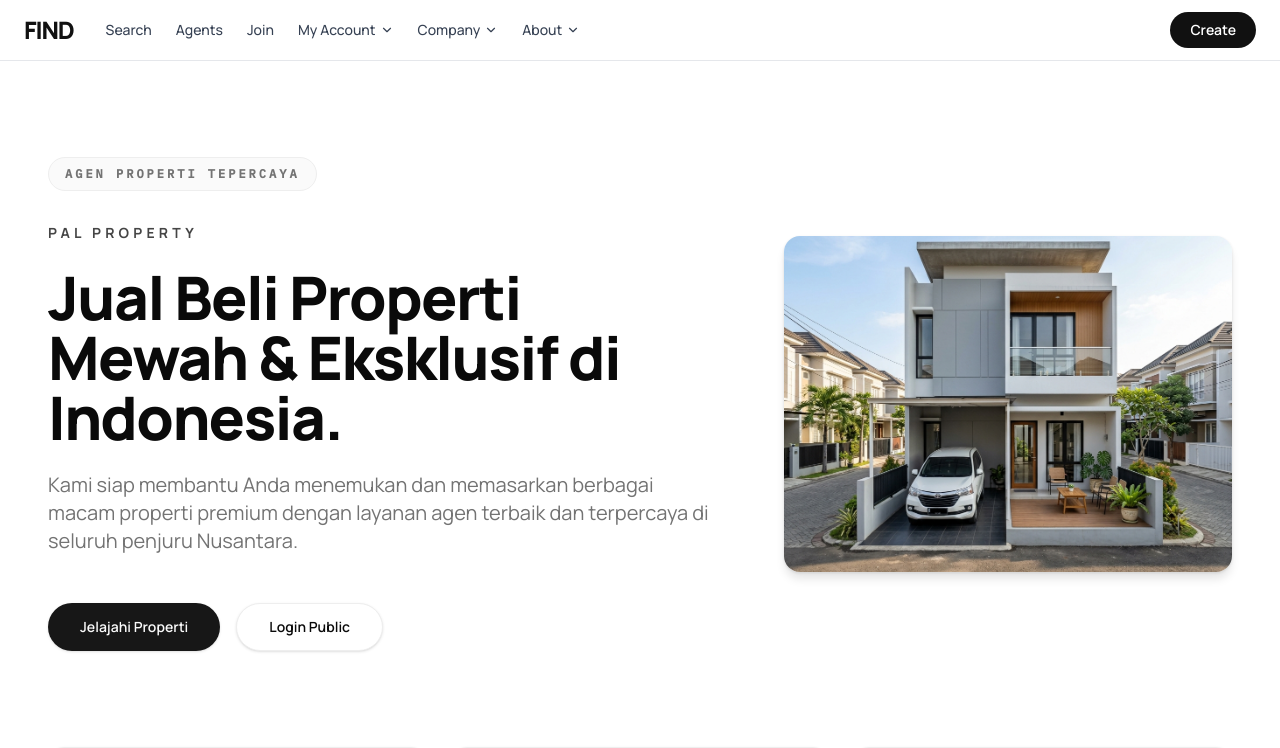
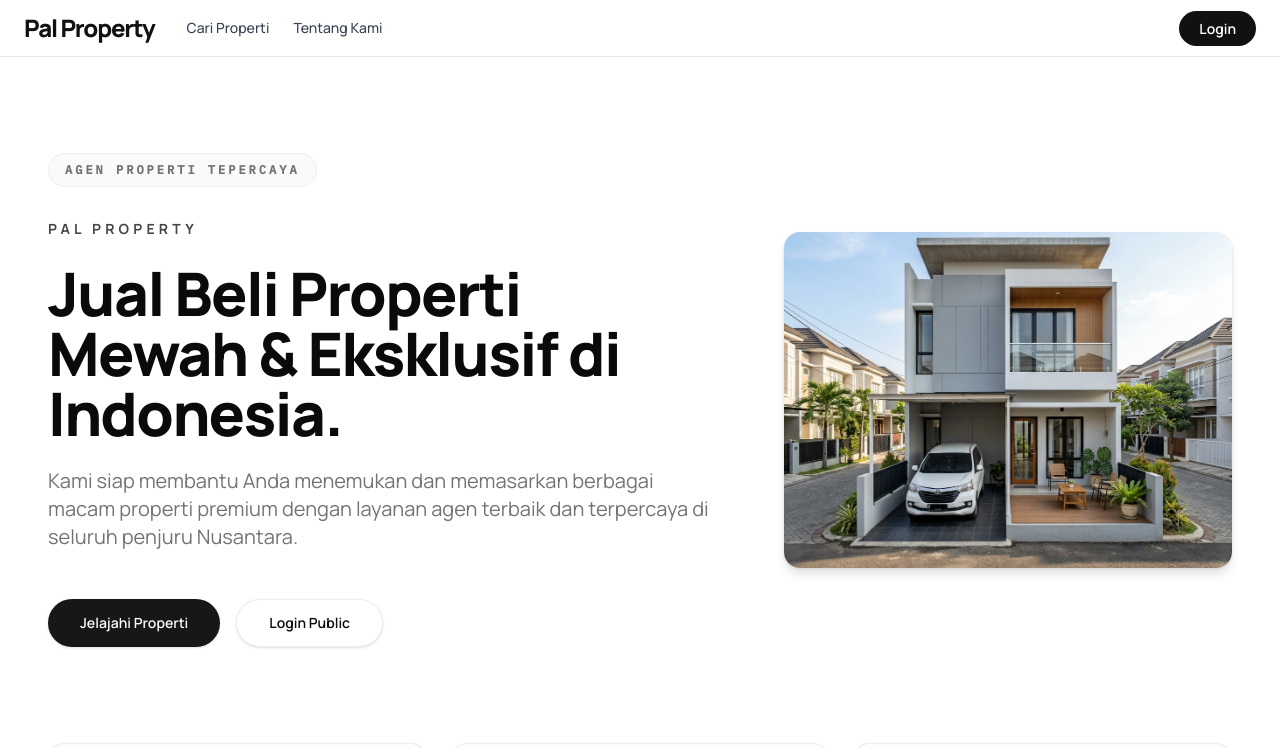
Before and after one commit to naufalilyasa/pal-property, a Next.js app in the folder frontend/: page / in a window 1280 px wide. Shown: the top 748 px of the page. Built offline with nearby package versions, Linux system fonts and the light colour scheme.

Commit message:
feat(frontend): update shared chrome branding

```diff
--- a/frontend/features/listings/components/footer.tsx
+++ b/frontend/features/listings/components/footer.tsx
@@ -29,7 +29,7 @@
             </div>
             <div>
               <p className="mb-2 font-semibold text-white">Emails</p>
-              <p>hello@findrealestate.com</p>
+              <p>hello@palproperty.id</p>
             </div>
             <div>
               <p className="mb-2 font-semibold text-white">Calls</p>
@@ -42,7 +42,7 @@
             </div>
             <div>
               <p className="mb-2 pt-4 font-semibold text-white">Emails</p>
-              <p>hello@findrealestate.com</p>
+              <p>hello@palproperty.id</p>
             </div>
             <div>
               <p className="mb-2 pt-4 font-semibold text-white">Calls</p>
@@ -75,7 +75,7 @@
       {/* Bottom Area: Massive Logo and Copyright */}
       <div className="mx-auto mt-20 max-w-[1580px] border-t border-gray-800 pt-8">
         <h1 className="text-[12vw] font-black leading-none tracking-tighter sm:text-[10rem]">
-          FIND
+          Pal Property
         </h1>
         <div className="mt-8 flex flex-wrap items-center justify-between gap-4 text-[10px] text-gray-500 uppercase tracking-wider">
           <div className="flex gap-4">
@@ -87,7 +87,7 @@
             <Link href="/do-not-sell" className="hover:text-white">Do Not Sell or Share My Personal Information</Link>
           </div>
           <div>
-            Copyright © 2024 FIND Real Estate
+            Copyright © 2024 Pal Property
           </div>
         </div>
       </div>
--- a/frontend/features/listings/components/top-nav.tsx
+++ b/frontend/features/listings/components/top-nav.tsx
@@ -5,78 +5,26 @@
     <nav className="flex items-center justify-between border-b border-gray-200 bg-white px-4 py-3 sm:px-6">
       <div className="flex items-center gap-8">
         <Link
-          href="/listings"
+          href="/"
           className="text-2xl font-black tracking-tighter text-[#111]"
         >
-          FIND
+          Pal Property
         </Link>
         <div className="hidden items-center gap-6 text-sm font-medium text-gray-700 md:flex">
-          <Link href="/search" className="hover:text-black">
-            Search
+          <Link href="/listings" className="hover:text-black">
+            Cari Properti
           </Link>
-          <Link href="/agents" className="hover:text-black">
-            Agents
+          <Link href="/" className="hover:text-black">
+            Tentang Kami
           </Link>
-          <Link href="/join" className="hover:text-black">
-            Join
-          </Link>
-          <button className="flex items-center gap-1 hover:text-black">
-            My Account
-            <svg
-              xmlns="http://www.w3.org/2000/svg"
-              width="14"
-              height="14"
-              viewBox="0 0 24 24"
-              fill="none"
-              stroke="currentColor"
-              strokeWidth="2"
-              strokeLinecap="round"
-              strokeLinejoin="round"
-            >
-              <path d="m6 9 6 6 6-6" />
-            </svg>
-          </button>
-          <button className="flex items-center gap-1 hover:text-black">
-            Company
-            <svg
-              xmlns="http://www.w3.org/2000/svg"
-              width="14"
-              height="14"
-              viewBox="0 0 24 24"
-              fill="none"
-              stroke="currentColor"
-              strokeWidth="2"
-              strokeLinecap="round"
-              strokeLinejoin="round"
-            >
-              <path d="m6 9 6 6 6-6" />
-            </svg>
-          </button>
-          <button className="flex items-center gap-1 hover:text-black">
-            About
-            <svg
-              xmlns="http://www.w3.org/2000/svg"
-              width="14"
-              height="14"
-              viewBox="0 0 24 24"
-              fill="none"
-              stroke="currentColor"
-              strokeWidth="2"
-              strokeLinecap="round"
-              strokeLinejoin="round"
-            >
-              <path d="m6 9 6 6 6-6" />
-            </svg>
-          </button>
         </div>
       </div>
-      <div
-        className="rounded-full bg-[#111] px-5 py-2 text-sm font-semibold text-white transition hover:bg-black/90"
-      >
+      <div>
         <Link
-          href="/create"
+          href="/login"
+          className="rounded-full bg-[#111] px-5 py-2 text-sm font-semibold text-white transition hover:bg-black/90"
         >
-          Create
+          Login
         </Link>
       </div>
     </nav>
```
